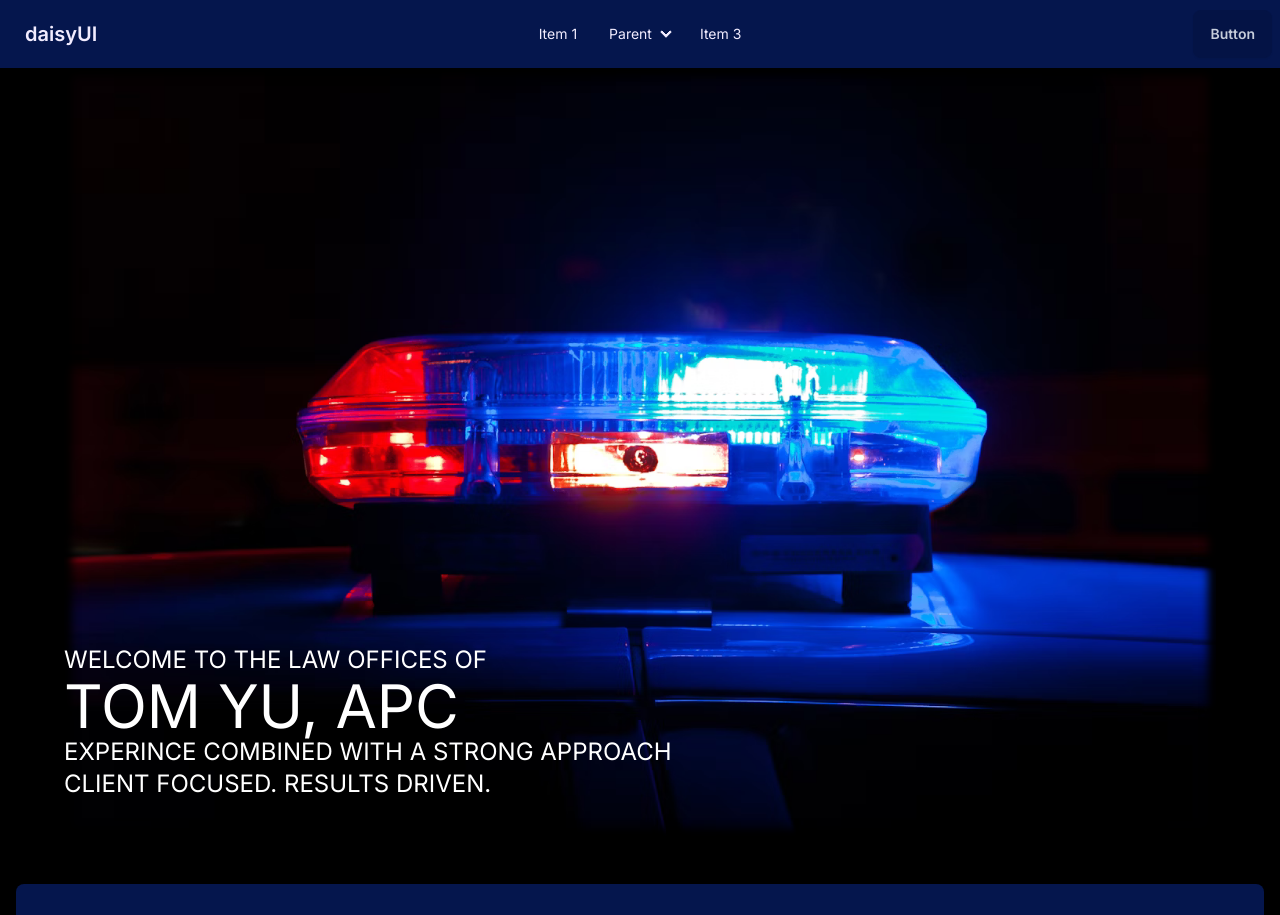
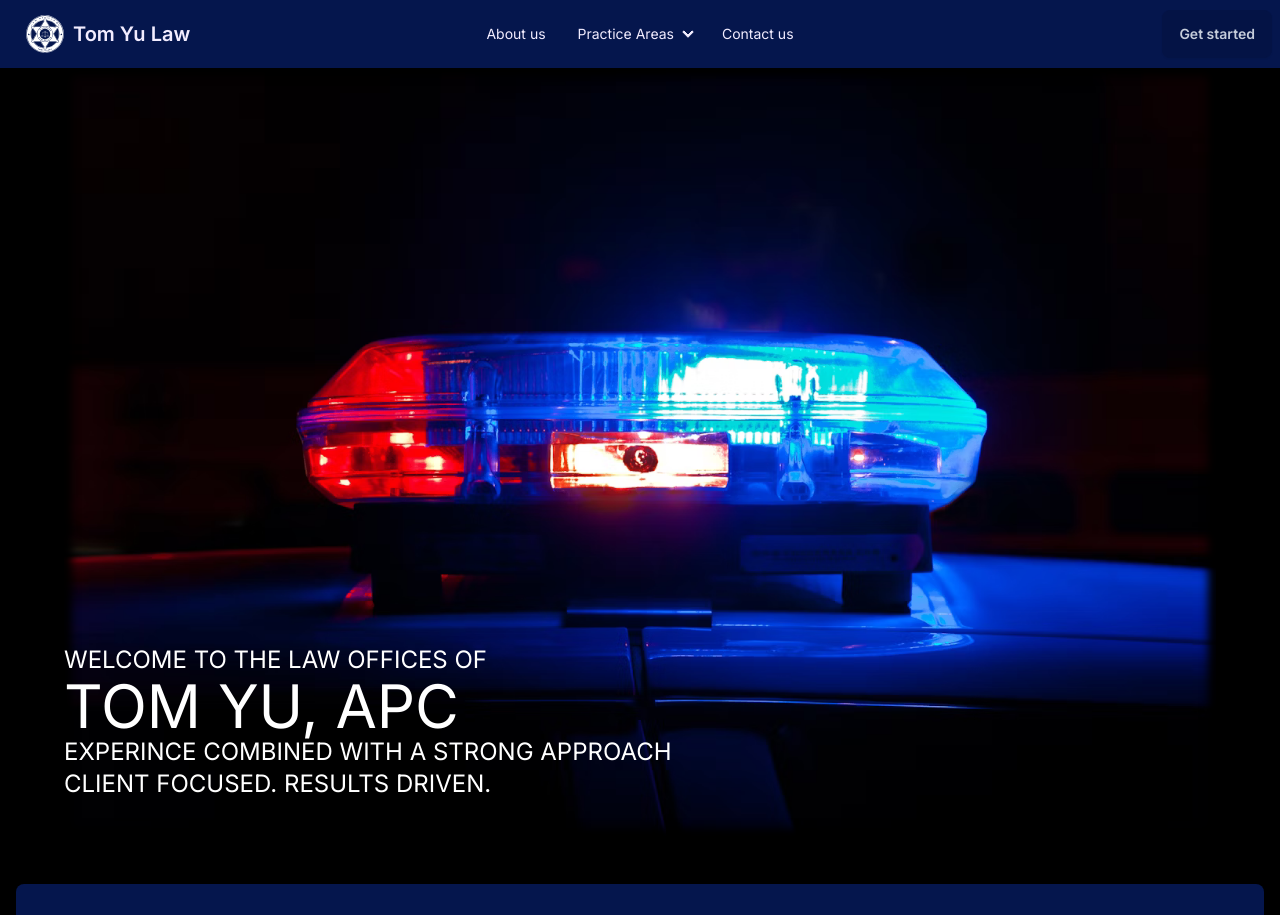
Before and after one commit to 0x5929/tom-corporate-site, a Next.js app: page / in a window 1280 px wide. Shown: the top 915 px of the page. Built offline with nearby package versions, Linux system fonts and the light colour scheme; grey boxes are pictures that could not be loaded.

Commit message:
added logo for site

```diff
--- a/src/components/features/Footer.tsx
+++ b/src/components/features/Footer.tsx
@@ -1,4 +1,5 @@
 import Image from 'next/image'
+import logo from '@public/logo.svg'
 
 export default function Footer(): JSX.Element {
     return (
@@ -6,17 +7,11 @@ export default function Footer(): JSX.Element {
             <div className="w-full max-w-screen-xl mx-auto p-4 md:py-8">
                 <div className="sm:flex sm:items-center sm:justify-between">
                     <a
-                        href="https://flowbite.com/"
-                        className="flex items-center mb-4 sm:mb-0 space-x-3 rtl:space-x-reverse"
+                        href="/#"
+                        className="flex justify-center items-center mb-4 sm:mb-0 space-x-3 rtl:space-x-reverse"
                     >
-                        <Image
-                            className="h-8 w-8"
-                            src="https://flowbite.com/docs/images/logo.svg"
-                            width={500}
-                            height={500}
-                            alt="Picture of the author"
-                        />
-                        <span className="self-start text-2xl font-semibold whitespace-nowrap dark:text-white text-neutral">
+                        <Image className="h-10 w-10" src={logo} alt="logo" />
+                        <span className="self-start text-2xl font-semibold whitespace-nowrap dark:text-white text-neutral my-auto">
                             Tom Yu Law
                         </span>
                     </a>
--- a/src/components/features/Header.tsx
+++ b/src/components/features/Header.tsx
@@ -1,11 +1,49 @@
 'use client'
+import Image from 'next/image'
+import logo from '@public/logo.svg'
+import { useState } from 'react'
 import { useDropdown } from '@/hooks/useDropdown'
+import { motion, useScroll, useMotionValueEvent } from 'framer-motion'
 
-export default function Header() {
+const fixedNavOffset: number = 30
+
+export default function Header(): JSX.Element {
     const { checkAndCloseDropDown } = useDropdown()
+    const { scrollY } = useScroll()
+    const [fixedNav, setFixedNav] = useState(false)
+
+    useMotionValueEvent(scrollY, 'change', (latest): void => {
+        if (latest > fixedNavOffset) {
+            setFixedNav(true)
+        } else {
+            setFixedNav(false)
+        }
+    })
 
     return (
-        <div className="navbar bg-primary">
+        <div className="flex justify-center">
+            <motion.div
+                className="navbar bg-primary"
+                initial={{
+                    width: '100%',
+                }}
+                animate={
+                    fixedNav
+                        ? {
+                              position: 'fixed',
+                              zIndex: 999,
+                              top: '20px',
+                              width: '95%',
+                              borderRadius: '30px',
+                          }
+                        : {}
+                }
+                transition={{
+                    ease: 'linear',
+                    duration: 0.3,
+                    top: { duration: 0.3 },
+                }}
+            >
                 <div className="navbar-start">
                     <div className="dropdown">
                         <div
@@ -34,47 +72,50 @@ export default function Header() {
                             className="menu menu-sm dropdown-content mt-3 z-[1] p-2 shadow bg-base-100 rounded-box w-52"
                         >
                             <li>
-                            <a href="/#">Item 1</a>
+                                <a href="/#">About us</a>
                             </li>
                             <li>
-                            <a href="/#">Parent</a>
+                                <a href="/#">Practice Areas</a>
                                 <ul className="p-2">
                                     <li>
-                                    <a href="/#">Submenu 1</a>
+                                        <a href="/#">Police Defense</a>
                                     </li>
                                     <li>
-                                    <a href="/#">Submenu 2</a>
+                                        <a href="/#">Criminal Defense</a>
                                     </li>
                                 </ul>
                             </li>
                             <li>
-                            <a href="/#">Item 3</a>
+                                <a href="/#">Contact us</a>
                             </li>
                         </ul>
                     </div>
                     <a href="/#" className="btn btn-ghost text-xl text-neutral">
-                    daisyUI
+                        <Image className="h-10 w-10" src={logo} alt="logo" />
+                        Tom Yu Law
                     </a>
                 </div>
                 <div className="navbar-center hidden lg:flex">
                     <ul className="menu menu-horizontal px-1">
                         <li>
                             <a href="/#" className="text-neutral">
-                            Item 1
+                                About us
                             </a>
                         </li>
                         <li>
                             <details>
-                            <summary className="text-neutral">Parent</summary>
+                                <summary className="text-neutral">
+                                    Practice Areas
+                                </summary>
                                 <ul className="p-2 z-10">
                                     <li>
                                         <a href="/#" className="text-neutral">
-                                        Submenu 1
+                                            Police Defense
                                         </a>
                                     </li>
                                     <li>
                                         <a href="/#" className="text-neutral">
-                                        Submenu 2
+                                            Criminal Defense
                                         </a>
                                     </li>
                                 </ul>
@@ -82,16 +123,17 @@ export default function Header() {
                         </li>
                         <li>
                             <a href="/#" className="text-neutral">
-                            Item 3
+                                Contact us
                             </a>
                         </li>
                     </ul>
                 </div>
                 <div className="navbar-end">
                     <a href="/#" className="btn">
-                    Button
+                        Get started
                     </a>
                 </div>
+            </motion.div>
         </div>
     )
 }
```
Also changed, not shown: public/logo.svg (added). Lines whose indentation alone changed are shown as unchanged.
